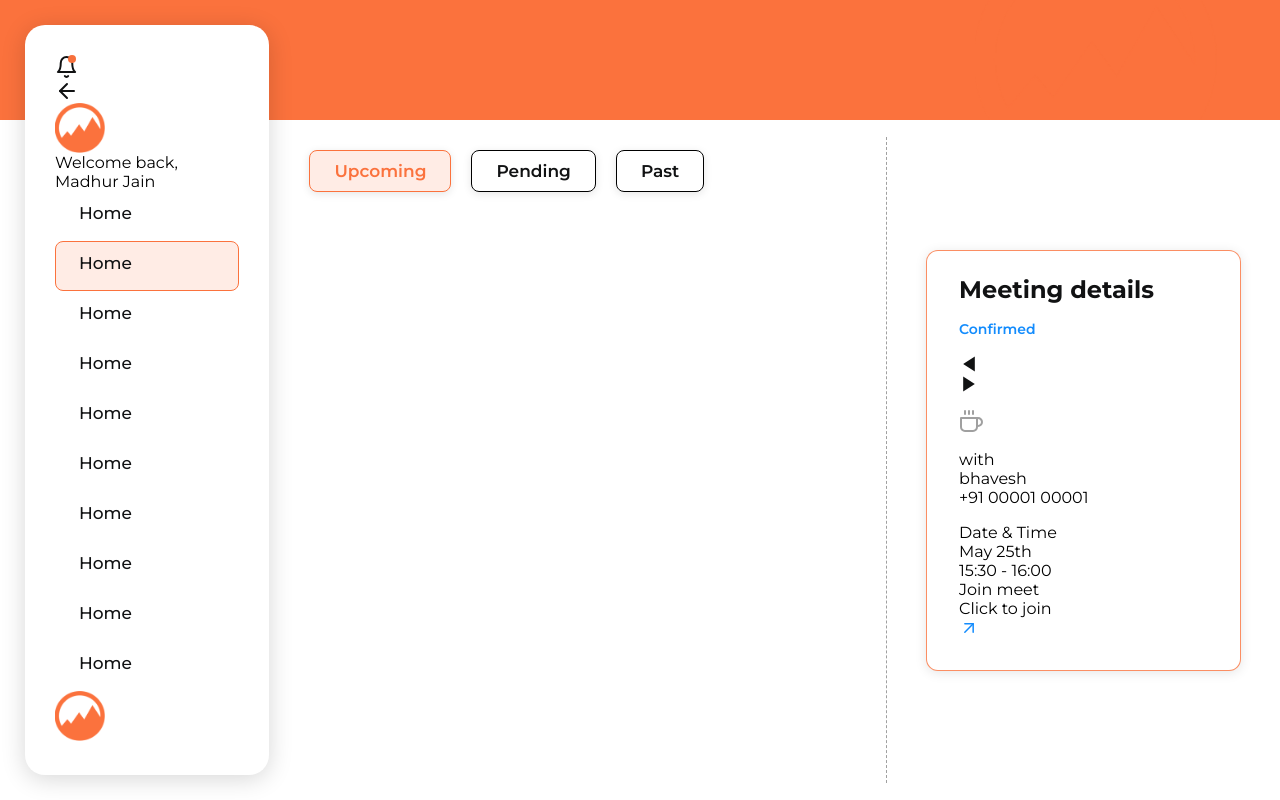
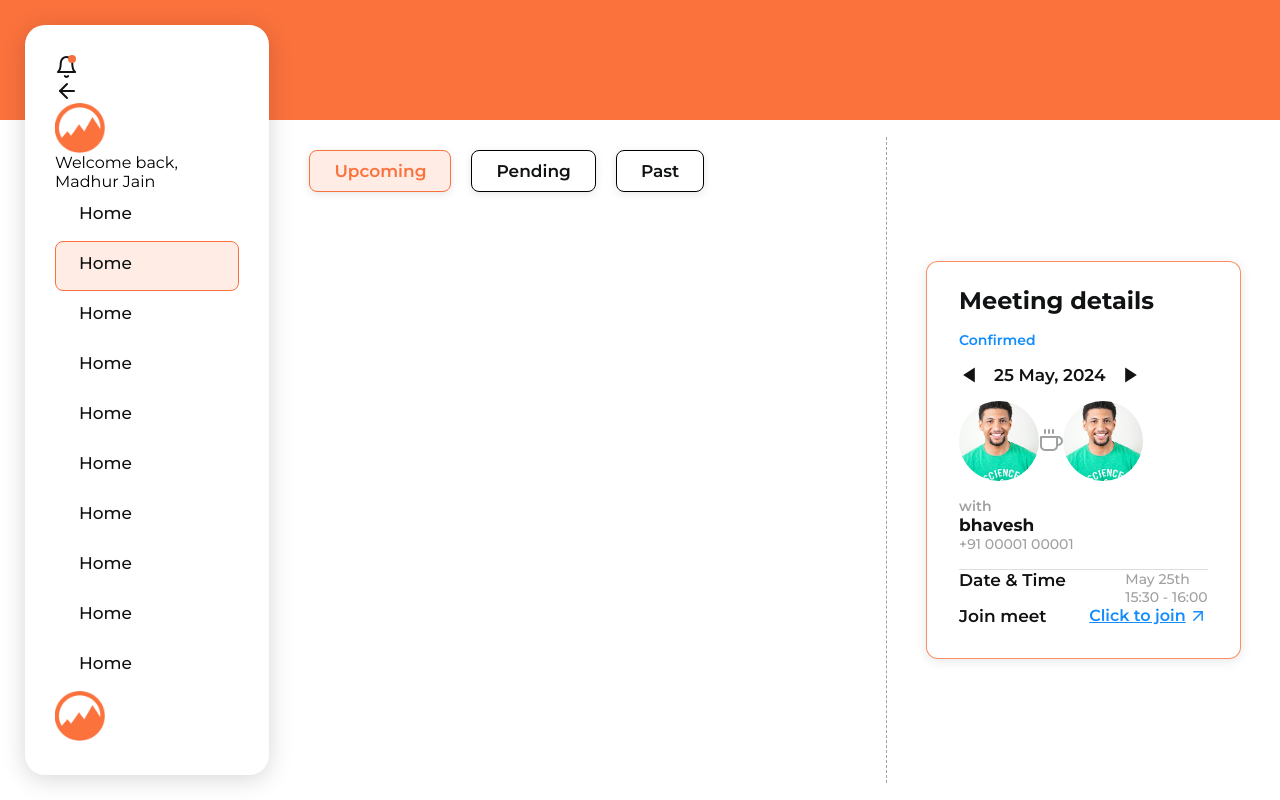
Before and after one commit to dvm-bitspilani/cel-conquest-2024, a React (Vite) app: page /dashboard/meetings in a window 1280 px wide. Built offline with nearby package versions, Linux system fonts and the light colour scheme.

Commit message:
style: MeetingDetails component

```diff
--- a/src/components/Dashboard/Meetings/MeetingDetails/MeetingDetails.jsx
+++ b/src/components/Dashboard/Meetings/MeetingDetails/MeetingDetails.jsx
@@ -1,4 +1,5 @@
 import styles from "./MeetingDetails.module.scss";
+import demoAvatar from "../../../../assets/images/Dashboard/demoAvatar.jpeg";
 
 const MeetingDetails = () => {
   return (
@@ -6,7 +7,7 @@ const MeetingDetails = () => {
       <div className={styles.MeetingDetails}>
         <h3 className={styles.MeetingDetailsHeader}>Meeting details</h3>
         <p className={styles.MeetingStatus}>Confirmed</p>
-        <div>
+        <div className={styles.DateSlider}>
           <svg
             xmlns="http://www.w3.org/2000/svg"
             width="20"
@@ -19,7 +20,7 @@ const MeetingDetails = () => {
               fill="#111213"
             />
           </svg>
-          <div></div>
+          <div>25 May, 2024</div>
           <svg
             xmlns="http://www.w3.org/2000/svg"
             width="20"
@@ -33,8 +34,10 @@ const MeetingDetails = () => {
             />
           </svg>
         </div>
-        <div>
-          <div></div>
+        <div className={styles.photos}>
+          <div className={styles.avatarContainer}>
+            <img src={demoAvatar} alt="" />
+          </div>
           <svg
             xmlns="http://www.w3.org/2000/svg"
             width="24"
@@ -78,24 +81,26 @@ const MeetingDetails = () => {
               stroke-linejoin="round"
             />
           </svg>
-          <div></div>
+          <div className={styles.avatarContainer}>
+            <img src={demoAvatar} alt="" />
+          </div>
         </div>
-        <div>
+        <div className={styles.personDetails}>
           <p>with</p>
           <p>bhavesh</p>
           <p>+91 00001 00001</p>
         </div>
-        <div>
-          <div>
-            <div>Date & Time</div>
-            <div>
-              <div>May 25th</div>
-              <div>15:30 - 16:00</div>
+        <div className={styles.lowerContent}>
+          <div className={styles.upper}>
+            <div className={styles.lowerBold}>Date & Time</div>
+            <div className={styles.dateTime}>
+              <p>May 25th</p>
+              <p>15:30 - 16:00</p>
             </div>
           </div>
-          <div>
-            <div>Join meet</div>
-            <div>
+          <div className={styles.lower}>
+            <p className={styles.lowerBold}>Join meet</p>
+            <div className={styles.joinLink}>
               <p>Click to join</p>
               <svg
                 xmlns="http://www.w3.org/2000/svg"
--- a/src/components/Dashboard/Meetings/MeetingDetails/MeetingDetails.module.scss
+++ b/src/components/Dashboard/Meetings/MeetingDetails/MeetingDetails.module.scss
@@ -16,6 +16,57 @@
     border: 0.75px solid rgba(251, 114, 61, 0.8);
     background: #fff;
     box-shadow: 0px 2px 12px 0px rgba(0, 0, 0, 0.1);
+    .DateSlider {
+      display: flex;
+      gap: 15px;
+      div {
+        color: #111213;
+        font-size: 17px;
+        font-style: normal;
+        font-weight: 600;
+        line-height: normal;
+      }
+    }
+    .photos {
+      display: flex;
+      justify-content: space-between;
+      align-items: center;
+      .avatarContainer {
+        width: 80px;
+        height: 80px;
+        border-radius: 50%;
+        overflow: hidden;
+        img {
+          width: 100%;
+          height: 100%;
+          object-fit: cover;
+        }
+      }
+    }
+    .personDetails {
+      // div targeting the first div in the personDetails class
+      p:first-child {
+        color: #a0a0a0;
+        font-size: 14px;
+        font-style: normal;
+        font-weight: 600;
+        line-height: normal;
+      }
+      p:nth-child(2) {
+        color: #111213;
+        font-size: 17px;
+        font-style: normal;
+        font-weight: 700;
+        line-height: normal;
+      }
+      p:nth-child(3) {
+        color: #a0a0a0;
+        font-size: 14px;
+        font-style: normal;
+        font-weight: 500;
+        line-height: normal;
+      }
+    }
     .MeetingDetailsHeader {
       color: #111213;
       font-size: 24px;
@@ -29,5 +80,49 @@
       font-weight: 600;
       line-height: normal;
     }
+    .lowerContent {
+      border-top: #dcdcdc solid 1px;
+
+      width: 100%;
+      .upper {
+        display: flex;
+        justify-content: space-between;
+        .dateTime {
+          p {
+            color: #a0a0a0;
+            font-family: Montserrat;
+            font-size: 14px;
+            font-style: normal;
+            font-weight: 500;
+            line-height: normal;
+          }
+        }
+      }
+      .lower {
+        display: flex;
+        justify-content: space-between;
+        .joinLink {
+          display: flex;
+          gap: 2px;
+          p {
+            color: #138cfd;
+            font-family: Montserrat;
+            font-size: 16px;
+            font-style: normal;
+            font-weight: 600;
+            line-height: normal;
+            text-decoration-line: underline;
+          }
+        }
+      }
+      .lowerBold {
+        color: #111213;
+        font-family: Montserrat;
+        font-size: 17px;
+        font-style: normal;
+        font-weight: 600;
+        line-height: normal;
+      }
+    }
   }
 }
```
